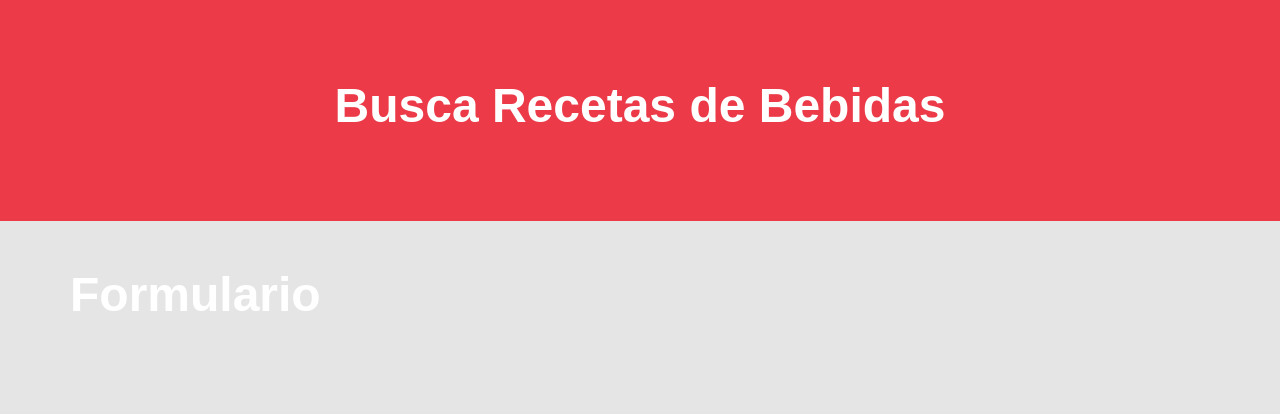
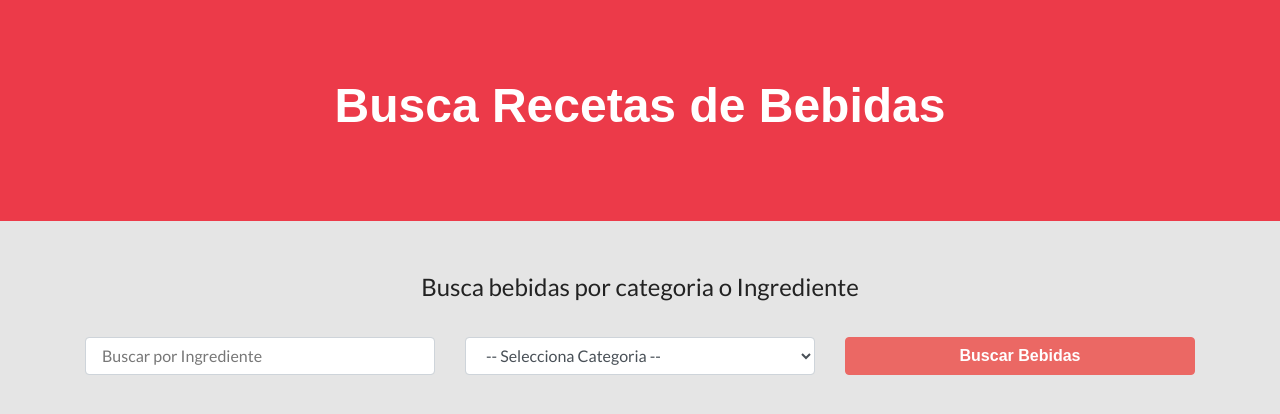
Before and after one commit to maerd19/react-bebidas, a React (Create React App) app: page / in a window 1280 px wide. Shown: the top 414 px of the page. Built offline with nearby package versions, Linux system fonts and the light colour scheme; a web font is replaced by a local one.

Commit message:
Creando el formulario

```diff
--- a/src/components/Formulario.jsx
+++ b/src/components/Formulario.jsx
@@ -1,7 +1,37 @@
 import React from "react";
 
 const Formulario = () => {
-  return <h1>Formulario</h1>;
+  return (
+    <form className="col-12">
+      <fieldset className="text-center">
+        <legend>Busca bebidas por categoria o Ingrediente</legend>
+      </fieldset>
+
+      <div className="row mt-4">
+        <div className="col-md-4">
+          <input
+            type="text"
+            className="form-control"
+            name="nombre"
+            placeholder="Buscar por Ingrediente"
+          />
+        </div>
+        <div className="col-md-4">
+          <select name="categoria" className="form-control">
+            <option value="">-- Selecciona Categoria --</option>
+          </select>
+        </div>
+
+        <div className="col-md-4">
+          <input
+            type="submit"
+            className="btn btn-block btn-primary"
+            value="Buscar Bebidas"
+          />
+        </div>
+      </div>
+    </form>
+  );
 };
 
 export default Formulario;
```
